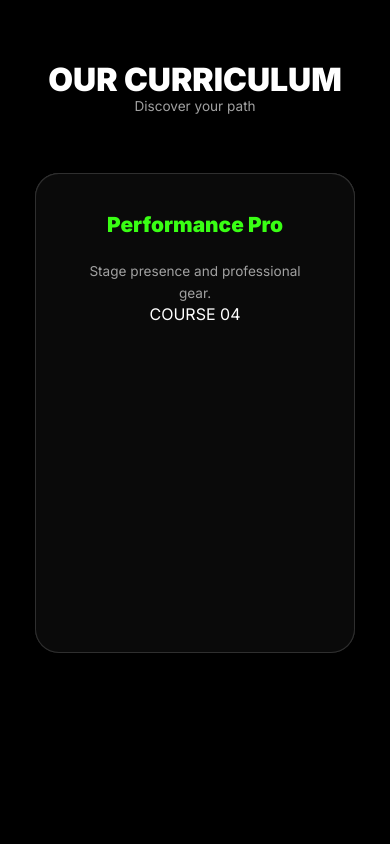
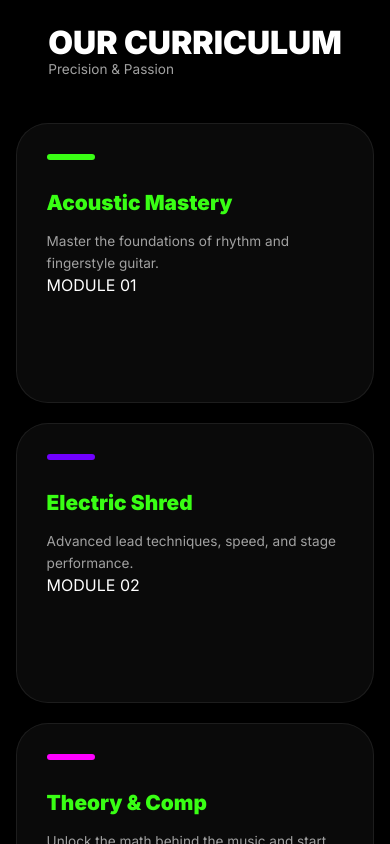
Before and after one commit to royverse1/YCS-New, a React (Vite) app: page / in a window 390 px wide. Shown: the part 10860-11704 px from the top of the page. Built offline with nearby package versions, Linux system fonts and the light colour scheme.

Commit message:
Stable: Fixed FounderNote and Curriculum Grid

```diff
--- a/src/App.css
+++ b/src/App.css
@@ -79,16 +79,93 @@ p { font-size: clamp(1rem, 1.2vw, 1.25rem); color: #a1a1a1; line-height: 1.6; }
 
 
 /* ============================================================
-   5. CURRICULUM SECTION
+   5. CURRICULUM SECTION (Apple Grid Style)
    ============================================================ */
-.curriculum-container { flex-direction: column; justify-content: center; align-items: center; text-align: center; }
-.curriculum-header { text-align: center; z-index: 100; margin-bottom: 5vh; }
-.fan-stage { perspective: 2000px; width: 100%; height: 60vh; display: flex; justify-content: center; align-items: center; position: relative; }
-.course-card { position: absolute; width: 320px; height: 480px; background: #0a0a0a; border: 1px solid rgba(255, 255, 255, 0.15); border-radius: 24px; padding: 40px; cursor: pointer; transform-origin: center center; box-shadow: 0 30px 60px rgba(0,0,0,0.9); display: flex; flex-direction: column; transition: border-color 0.3s ease; }
-.course-card.active-focus { border-color: var(--color-neon); box-shadow: 0 0 40px rgba(57, 255, 20, 0.2); }
-.card-title { font-size: 1.8rem; font-weight: 900; line-height: 1.1; margin-bottom: 1.5rem; }
+.curriculum-container {
+  flex-direction: column;
+  justify-content: flex-start;
+  padding: 10vh 0;
+  height: auto !important;
+  min-height: 100vh;
+}
 
+.curriculum-grid {
+  display: grid;
+  grid-template-columns: repeat(2, 1fr);
+  gap: 25px;
+  width: 90%;
+  max-width: 1100px;
+  margin-top: 5vh;
+}
 
+.course-card-static {
+  background: #0a0a0a;
+  border: 1px solid rgba(255, 255, 255, 0.08);
+  border-radius: 32px;
+  padding: 40px;
+  position: relative;
+  overflow: hidden;
+  transition: all 0.5s cubic-bezier(0.2, 0.8, 0.2, 1);
+  cursor: pointer;
+  height: 320px;
+  display: flex;
+  flex-direction: column;
+}
+
+/* Glow Pulsing Effect on Hover */
+.course-card-static:hover {
+  transform: translateY(-10px);
+  border-color: rgba(255, 255, 255, 0.2);
+  animation: cardPulse 2s infinite;
+}
+
+@keyframes cardPulse {
+  0% { box-shadow: 0 0 20px var(--card-glow); }
+  50% { box-shadow: 0 0 50px var(--card-glow); }
+  100% { box-shadow: 0 0 20px var(--card-glow); }
+}
+
+.card-accent-bar {
+  height: 6px;
+  width: 48px;
+  border-radius: 10px;
+  margin-bottom: 30px;
+}
+
+.brochure-link {
+  margin-top: 8vh;
+  font-size: 1.1rem;
+  color: #a1a1a1;
+  text-align: center;
+}
+
+.brochure-link a {
+  color: var(--color-neon);
+  text-decoration: none;
+  font-weight: 700;
+  border-bottom: 1px solid transparent;
+  transition: all 0.3s;
+}
+
+.brochure-link a:hover {
+  border-bottom-color: var(--color-neon);
+  text-shadow: 0 0 10px var(--color-neon);
+}
+
+/* ============================================================
+   10. PHONE VIEW ONLY (Curriculum Adjustment)
+   ============================================================ */
+@media (max-width: 768px) {
+  .curriculum-grid {
+    grid-template-columns: 1fr !important;
+    gap: 20px !important;
+    width: 92% !important;
+  }
+  .course-card-static {
+    height: 280px !important;
+    padding: 30px !important;
+  }
+}
 /* ============================================================
    6. MODALS & POPUPS (Apple Style)
    ============================================================ */
--- a/src/components/CourseFan.jsx
+++ b/src/components/CourseFan.jsx
@@ -1,112 +1,56 @@
-import { useEffect, useRef, useState } from 'react';
-import gsap from 'gsap';
-import { ScrollTrigger } from 'gsap/ScrollTrigger';
-
-gsap.registerPlugin(ScrollTrigger);
+import { useState } from 'react';
 
 const courses = [
-  { id: 1, title: "Acoustic Mastery", color: "#39FF14", desc: "Master the foundations of rhythm and fingerstyle." },
-  { id: 2, title: "Electric Shred", color: "#7000ff", desc: "Advanced lead techniques and performance." },
-  { id: 3, title: "Theory & Comp", color: "#ff00ff", desc: "Unlock the math behind the music." },
-  { id: 4, title: "Performance Pro", color: "#00ffff", desc: "Stage presence and professional gear." },
+  { id: 1, title: "Acoustic Mastery", color: "#39FF14", desc: "Master the foundations of rhythm and fingerstyle guitar." },
+  { id: 2, title: "Electric Shred", color: "#7000ff", desc: "Advanced lead techniques, speed, and stage performance." },
+  { id: 3, title: "Theory & Comp", color: "#ff00ff", desc: "Unlock the math behind the music and start writing songs." },
+  { id: 4, title: "Performance Pro", color: "#00ffff", desc: "Stage presence, professional gear management, and audio." },
 ];
 
 export default function CourseFan() {
-  const containerRef = useRef(null);
-  const [activeIdx, setActiveIdx] = useState(0);
-  const [isPaused, setIsPaused] = useState(false);
-  const [canCycle, setCanCycle] = useState(false);
-  const timerRef = useRef(null);
-
-  useEffect(() => {
-    let ctx = gsap.context(() => {
-      const tl = gsap.timeline({
-        scrollTrigger: {
-          trigger: containerRef.current,
-          start: "top top",
-          end: "+=300%",
-          pin: true,
-          scrub: 1,
-          onUpdate: (self) => {
-            // Cycle only when visible
-            setCanCycle(self.progress > 0.2 && self.progress < 0.8);
-          }
-        }
-      });
-
-      // 1. Initial Center Stack
-      gsap.set(".course-card", { rotation: 0, x: 0, y: 0, opacity: 1 });
-
-      // 2. Fan Animation
-      tl.to(".course-card", {
-        rotation: (i) => (i - 1.5) * 20,
-        x: (i) => (i - 1.5) * 60,
-        y: (i) => Math.abs(i - 1.5) * 15,
-        duration: 1.5
-      })
-      // 3. 10% Open Exit (Stops cycling here)
-      .to(".course-card", {
-        rotation: (i) => (i - 1.5) * 3,
-        x: (i) => (i - 1.5) * 10,
-        opacity: 0.3,
-        duration: 1
-      });
-    }, containerRef);
-    return () => ctx.revert();
-  }, []);
-
-  useEffect(() => {
-    if (!isPaused && canCycle) {
-      timerRef.current = setInterval(() => {
-        setActiveIdx((prev) => (prev + 1) % courses.length);
-      }, 3000);
-    }
-    return () => clearInterval(timerRef.current);
-  }, [isPaused, canCycle]);
-
-  useEffect(() => {
-    if (!canCycle) return;
-    courses.forEach((_, i) => {
-      const card = `.card-${i}`;
-      if (i === activeIdx) {
-        gsap.to(card, { y: -80, scale: 1.1, zIndex: 100, duration: 0.5 });
-      } else {
-        const dist = Math.abs(i - activeIdx);
-        gsap.to(card, { y: 0, scale: 0.9, zIndex: 10 - dist, duration: 0.5 });
-      }
-    });
-  }, [activeIdx, canCycle]);
+  const [isPopupOpen, setIsPopupOpen] = useState(false);
+  const [selectedIdx, setSelectedIdx] = useState(0);
 
   return (
-    <section ref={containerRef} className="curriculum-container bg-black">
+    <section className="curriculum-container bg-black flex items-center">
       <div className="curriculum-header">
-        <h2 className="font-black text-white">Our Curriculum</h2>
-        <p className="text-zinc-500 uppercase tracking-widest text-xs mt-2">Discover your path</p>
+        <h2 className="text-white">Our Curriculum</h2>
+        <p className="text-zinc-500 uppercase tracking-widest text-xs mt-2">Precision & Passion</p>
       </div>
 
-      <div className="fan-stage">
+      <div className="curriculum-grid">
         {courses.map((course, i) => (
           <div
             key={course.id}
-            className={`course-card card-${i} ${activeIdx === i && canCycle ? 'active-focus' : ''}`}
-            onClick={() => { setIsPaused(true); setActiveIdx(i); }}
+            className="course-card-static"
+            style={{ '--card-glow': `${course.color}44` }}
+            onClick={() => { setSelectedIdx(i); setIsPopupOpen(true); }}
           >
-            <div className="h-1.5 w-12 rounded-full mb-8" style={{ background: course.color }}></div>
-            <h3 className="card-title text-white">{course.title}</h3>
-            <p className="text-zinc-400 leading-relaxed mb-6">{course.desc}</p>
-            <div className="mt-auto font-black text-white opacity-20 text-[11px] tracking-widest">
-              COURSE 0{course.id}
+            {/* Colored bar inside card */}
+            <div className="card-accent-bar" style={{ background: course.color }}></div>
+
+            <h3 className="text-white font-black text-2xl mb-4">{course.title}</h3>
+            <p className="text-zinc-400 leading-relaxed">{course.desc}</p>
+
+            <div className="mt-auto">
+              <span className="font-black text-white opacity-20 text-[11px] tracking-widest">
+                MODULE 0{course.id}
+              </span>
             </div>
           </div>
         ))}
       </div>
 
-      {isPaused && (
-        <div className="glass-popup-overlay" onClick={() => setIsPaused(false)}>
+      <div className="brochure-link">
+        To know more about us and our courses, <a href="/brochure.pdf" target="_blank" rel="noreferrer">click here to download our brochure</a>.
+      </div>
+
+      {isPopupOpen && (
+        <div className="glass-popup-overlay" onClick={() => setIsPopupOpen(false)}>
           <div className="glass-popup" onClick={(e) => e.stopPropagation()}>
-            <button className="absolute top-8 right-8 text-zinc-500 hover:text-white" onClick={() => setIsPaused(false)}>✕ Close</button>
-            <h2 className="text-3xl font-black mb-6" style={{ color: courses[activeIdx].color }}>{courses[activeIdx].title}</h2>
-            <p className="text-zinc-300 text-xl leading-relaxed">Detailed curriculum for {courses[activeIdx].title}. Designed to bridge the gap between passion and performance.</p>
+            <button className="absolute top-8 right-8 text-zinc-500 hover:text-white" onClick={() => setIsPopupOpen(false)}>✕</button>
+            <h2 className="text-3xl font-black mb-6" style={{ color: courses[selectedIdx].color }}>{courses[selectedIdx].title}</h2>
+            <p className="text-zinc-300 text-lg leading-relaxed">Detailed curriculum for {courses[selectedIdx].title}. Designed to bridge the gap between passion and performance in a creative environment.</p>
             <button className="mt-12 bg-white text-black px-10 py-4 rounded-full font-bold">Enroll Now</button>
           </div>
         </div>
```
